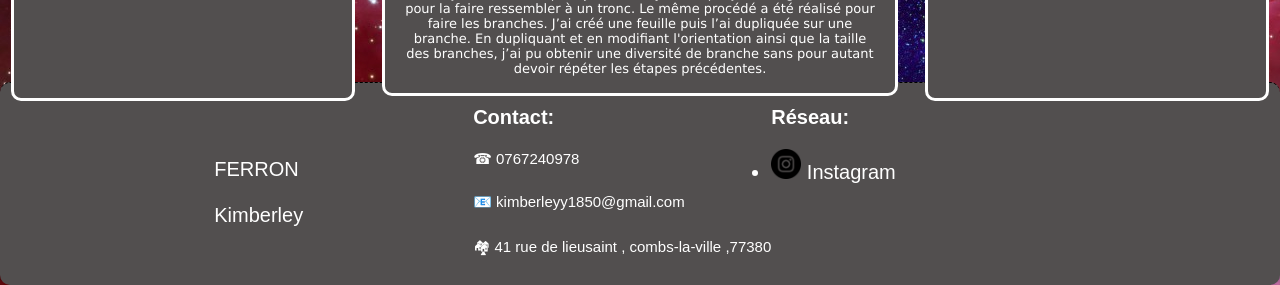
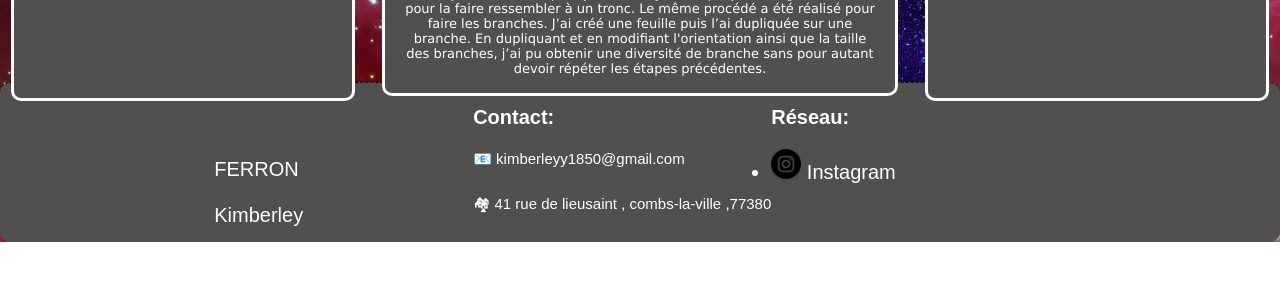
Before and after one commit to zweikunst/portfolio, a plain HTML site: page 3DBlender.html in a window 1280 px wide. Shown: the part 2188-2473 px from the top of the page. After the commit the page ends 2430 px from the top, so only its background shows below. Drawn offline with Linux system fonts and the light colour scheme.

Commit message:
Update 3DBlender.html
Num moins

```diff
--- a/3DBlender.html
+++ b/3DBlender.html
@@ -188,7 +188,7 @@
                    <br>
                <h4>Contact:</h4>
 
-               <p>  ☎ 0767240978 </p> <br>
+
                <p> 📧 kimberleyy1850@gmail.com </p><br>
                <p> 🏘 41 rue de lieusaint , combs-la-ville ,77380</p> <br>
          </div>
```
